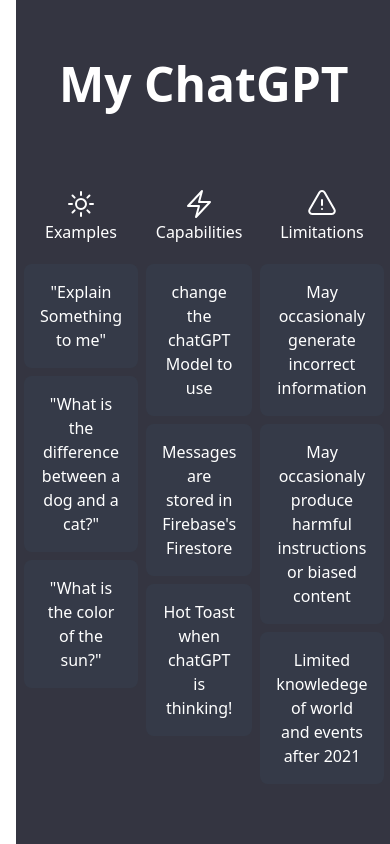
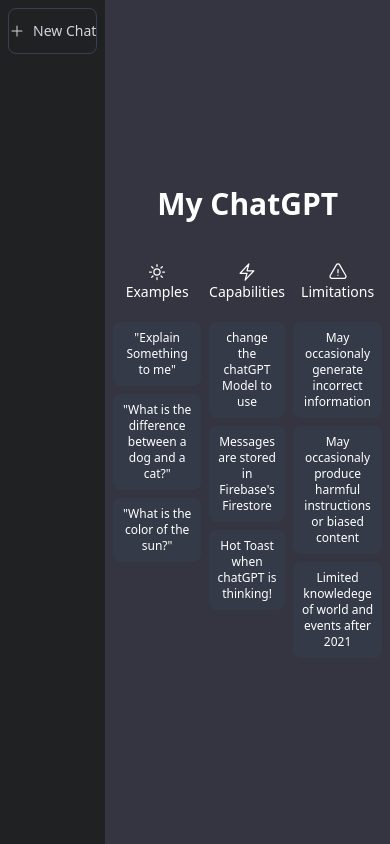
Before and after one commit to Topmark1/TalentPlus, a Next.js app: page / in a window 390 px wide. Built offline with nearby package versions, Linux system fonts and the light colour scheme.

Commit message:
setting up authentication

```diff
--- a/app/layout.tsx
+++ b/app/layout.tsx
@@ -10,9 +10,11 @@
     <html lang="en">
     <body>
     <div className='flex'>
-      {/* Sidebar */}
+      <div className='bg-[#202123] sm:max-w-xs h-screen sm:overflow-y-auto md:min-w-[20rem]'>
       <SideBar />
+      </div>
       {/* ClientProvider - notification */}
+
       <div className='bg-[#343541] flex-1'>
       {children}
       </div>
--- a/app/page.tsx
+++ b/app/page.tsx
@@ -5,13 +5,13 @@
 
   return (
     <div className="flex flex-col items-center justify-center h-screen px-2 text-white">
-       <h1 className="text-5xl font-bold mb-20">My ChatGPT</h1>
+       <h1 className="text-3xl sm:text-5xl font-bold mb-10 sm:mb-20">My ChatGPT</h1>
 
        <div className="flex space-x-2 text-center">
         <div>
           <div className="flex flex-col items-center justify-center mb-5">
-            <SunIcon className="h-8 w-8"/>
-            <h2>Examples</h2>
+            <SunIcon className="h-5 w-5 sm:h-8 sm:w-8"/>
+            <h2 className="text-sm sm:text-xl">Examples</h2>
           </div>
 
           <div className="space-y-2">
@@ -23,8 +23,8 @@
 
         <div>
           <div className="flex flex-col items-center justify-center mb-5">
-            <BoltIcon className="h-8 w-8"/>
-            <h2>Capabilities</h2>
+            <BoltIcon className="h-5 w-5 sm:h-8 sm:w-8"/>
+            <h2 className="text-sm sm:text-xl">Capabilities</h2>
           </div>
 
           <div className="space-y-2">
@@ -36,8 +36,8 @@
 
         <div>
           <div className="flex flex-col items-center justify-center mb-5">
-            <ExclamationTriangleIcon className="h-8 w-8"/>
-            <h2>Limitations</h2>
+            <ExclamationTriangleIcon className="h-5 w-5 sm:h-8 sm:w-8"/>
+            <h2 className="text-sm sm:text-xl">Limitations</h2>
           </div>
 
           <div className="space-y-2">
--- /dev/null
+++ b/components/NewChat.tsx
@@ -0,0 +1,13 @@
+
+import { PlusIcon } from "@heroicons/react/24/solid"
+
+function NewChat() {
+  return (
+    <div className="border-gray-700 border chatRow">
+        <PlusIcon className="h-4 w-4"/>
+        <p className=" sm:flex">New Chat</p>
+    </div>
+  )
+}
+
+export default NewChat
--- a/components/SideBar.tsx
+++ b/components/SideBar.tsx
@@ -1,3 +1,4 @@
+import NewChat from "./NewChat"
 
 
 function SideBar() {
@@ -6,6 +7,7 @@
         <div className="flex-1">
             <div>
                 {/* NewChat */}
+                <NewChat />
             </div>
             <div>
                 {/* ModelSelection */}
--- a/styles/globals.css
+++ b/styles/globals.css
@@ -5,6 +5,10 @@
 @layer components {
 
 .infoText {
- @apply p-4 bg-gray-700/50 rounded-lg max-w-[300px];
+ @apply text-xs sm:text-sm p-2 sm:p-4 bg-gray-700/50 rounded-lg max-w-[300px];
 }
+.chatRow{
+    @apply rounded-lg sm:px-5 py-3 text-sm flex items-center justify-center space-x-2 hover:bg-gray-700/70 cursor-pointer text-gray-300 transition-all duration-200 ease-out
 }
+
+}
```
